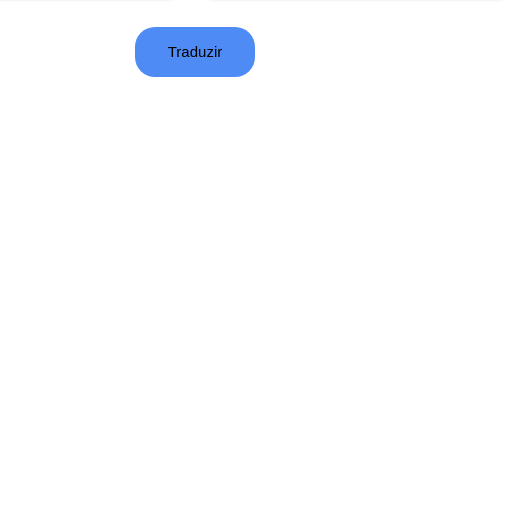
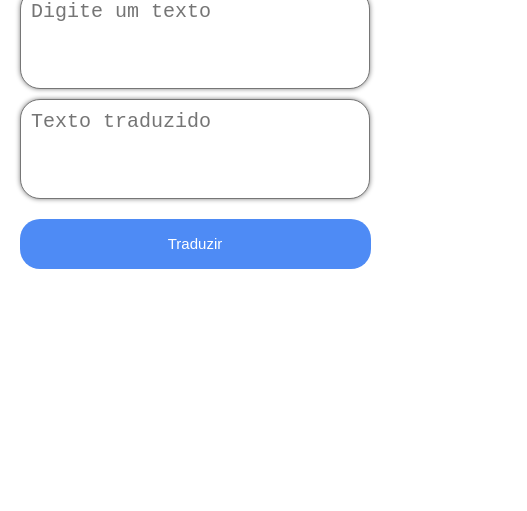
Before and after one commit to BrendoRSS/apiTraducao-en-pt, a plain HTML site: page index.html in a window 390 px wide. Shown: the part 333-844 px from the top of the page, 527 px wide, since content can reach past the window. Drawn offline with Linux system fonts and the light colour scheme.

Commit message:
Ajuste de responsividade
Ajuste de responsividade para todos os dispositivos disponíveis.

```diff
--- a/style.css
+++ b/style.css
@@ -1,51 +1,90 @@
-.divtexto{
-    margin-top:20px;
+/* Centralizando o conteúdo da página */
+body {
     display: flex;
     justify-content: center;
     align-items: center;
-    width: auto;
-    height: auto;
+    min-height: 100vh;
+    margin: 0;
+    flex-direction: column;
+    padding: 0; /* Remove o padding do body para evitar qualquer margem extra */
+    box-sizing: border-box;
+}
 
-}
-.divInputs{
+/* Estilos gerais */
+.divImgTradutor {
     display: flex;
     justify-content: center;
+    align-items: center;
+    margin-bottom: 20px;
+}
 
+.divInputs {
+    display: flex;
+    flex-direction: column;
+    align-items: center;
+    width: 100%; /* Para ocupar toda a largura */
+    padding: 0 10px; /* Espaço nas laterais */
+    box-sizing: border-box;
 }
-.divtexto > textarea{
-    width: 300px; /* Ou o tamanho que você quiser */
-    min-height: 200px; /* Altura mínima */
-    resize: none; /* Impede que o usuário redimensione manualmente */
-    overflow: hidden; /* Esconde a barra de rolagem */
 
-    text-align:initial;
-    text-justify: initial;
-    padding-top: 0;
-    text-align: left;
-    margin-right: 10px;
+.divtexto {
+    display: flex;
+    justify-content: center;
+    gap: 10px;
+    width: 100%;
+    box-sizing: border-box;
+}
+
+.divtexto > textarea {
+    width: 300px;
+    height: 100px;
+    min-width: 200px;
+    min-height: 40px;
+    resize: none;
+    overflow: hidden;
     border-radius: 20px;
     box-shadow: 0px 0px 5px 0px gray;
     padding: 10px;
     font-size: 20px;
 }
-.divButtonTraduzir{
+
+/* Botão */
+.divButtonTraduzir {
     display: flex;
     justify-content: center;
     align-items: center;
-    margin: 10px;
+    margin: 20px;
 }
-.divButtonTraduzir > button{
+
+.divButtonTraduzir > button {
     font-size: 15px;
-    margin-top:20px;
     background-color: #4E8BF5;
+    color: #fff;
     border: none;
     width: 120px;
     height: 50px;
     border-radius: 20px;
     cursor: pointer;
 }
-.divImgTradutor{
-    display: flex;
-    justify-content: center;
-    align-items: center;
+
+/* Media query para dispositivos móveis */
+@media (max-width: 767px) {
+    .divtexto {
+        flex-direction: column; /* Empilha os textareas */
+        width: 100%; /* Acompanha a largura do dispositivo */
+        padding: 0 10px; /* Espaço nas laterais */
+    }
+
+    .divtexto > textarea {
+        width: 100%; /* Acompanha a largura do contêiner */
+        height: 100px;
+        box-sizing: border-box; /* Inclui o padding na largura total */
+    }
+    .divButtonTraduzir{
+        width: 100%;
+    }
+    .divButtonTraduzir > button {
+        width: 90%;
+        box-sizing: border-box; /* Inclui o padding na largura total */
+    }
 }
```
